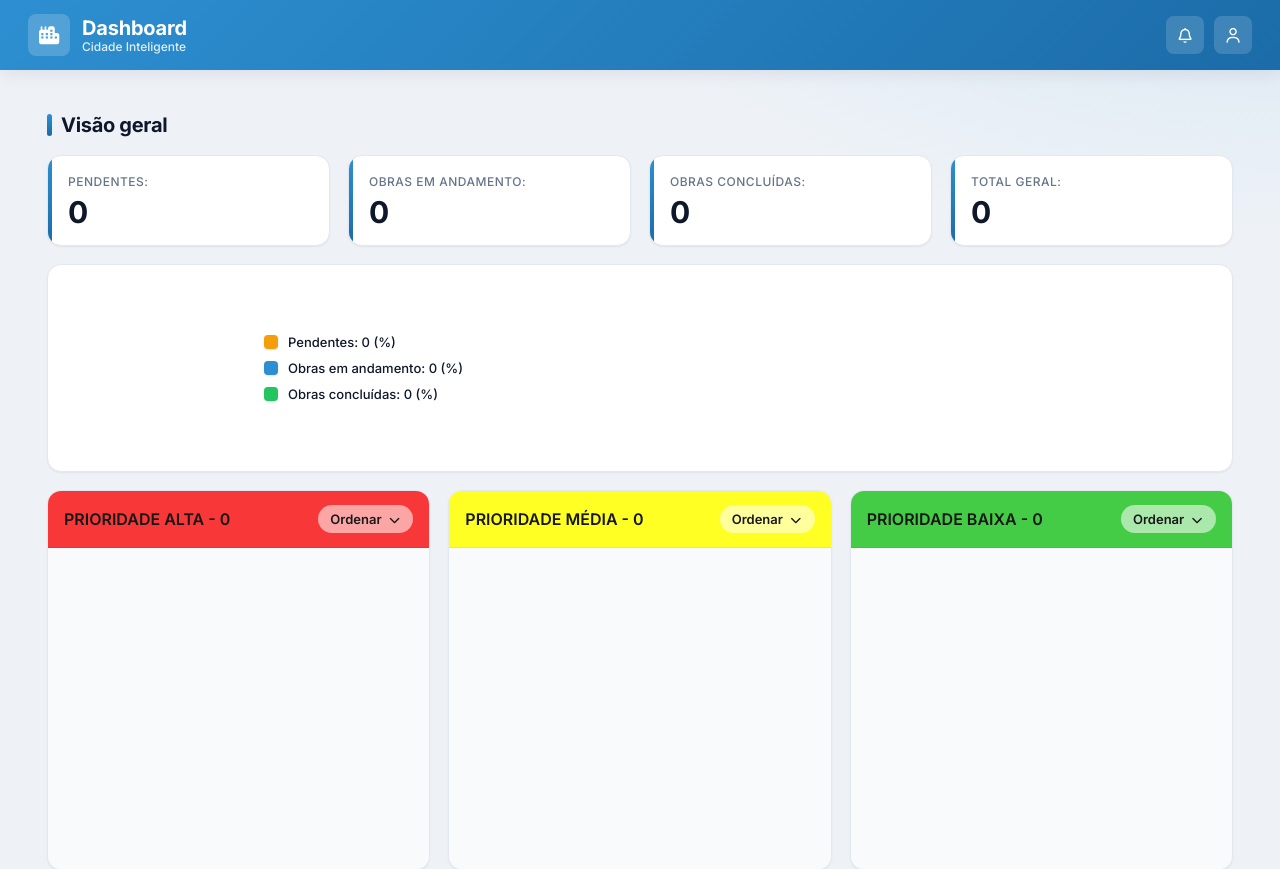
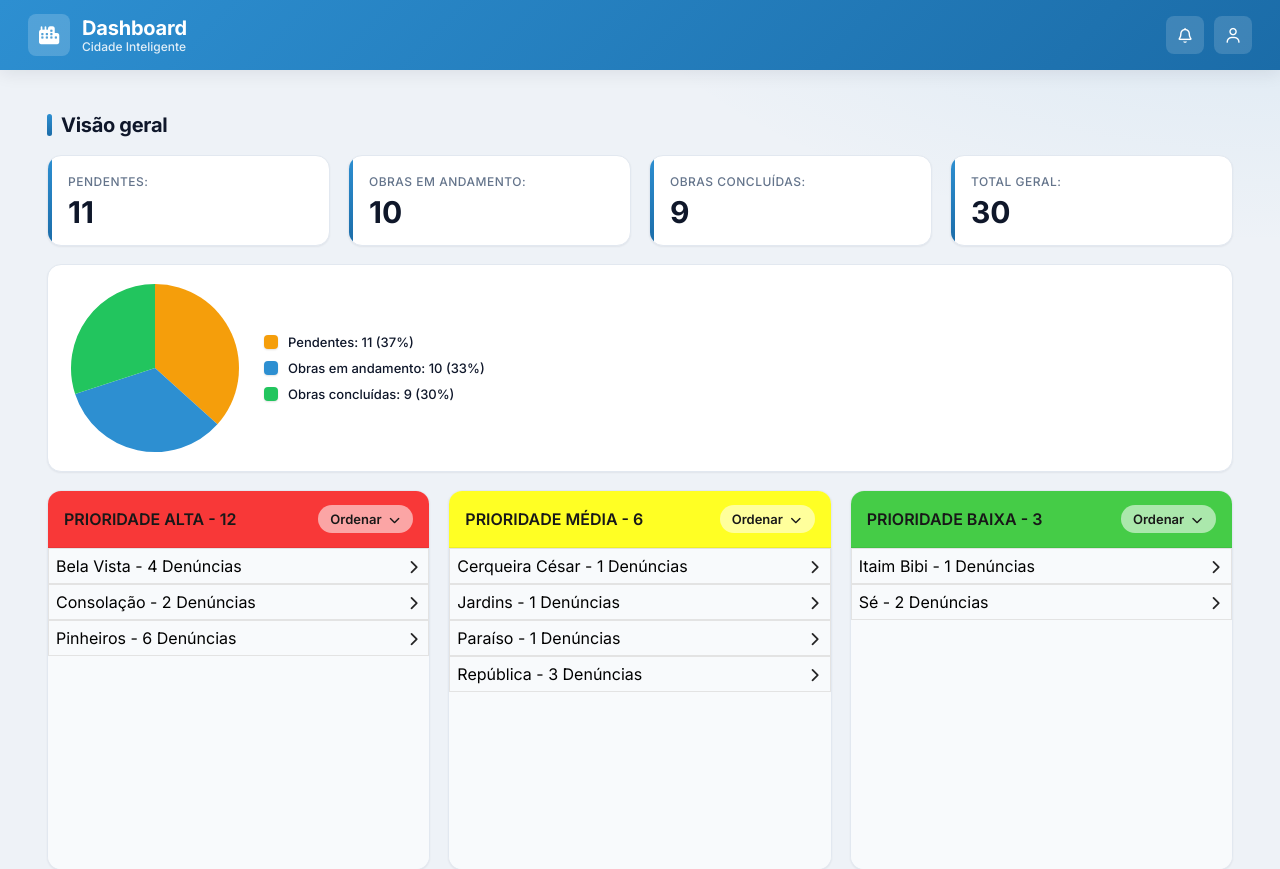
Before and after one commit to prjCidadeInteligente-Fatectq/cidade-inteligente, an Angular app: page /dashboard in a window 1280 px wide. Shown: the top 869 px of the page. Built offline with nearby package versions, Linux system fonts and the light colour scheme.

Commit message:
Fix models and the array acording to the new models

```diff
--- a/src/app/core/models/complaint.model.ts
+++ b/src/app/core/models/complaint.model.ts
@@ -9,6 +9,7 @@ export interface Complaint {
     date: string;
     latitude: number;
     longitude: number;
+    street: string;
     description?: string;
     neighborhood: Neighbohood;
     user: User;
--- a/src/app/home/home.component.html
+++ b/src/app/home/home.component.html
@@ -1,8 +1,8 @@
 <div class="page">
     <header class="header">
         <h1 class="section-title">Visão geral</h1>
-        <app-complaint-counter></app-complaint-counter>
-        <app-priority-cards></app-priority-cards>
+        <app-complaint-counter [complaints]="complaints"></app-complaint-counter>
+        <app-priority-cards [filteredComplaints]="complaints.filter(c => c.complaintStatus !== 'CONCLUÍDA')"></app-priority-cards>
     </header>
 
     <main class="content">
--- a/src/app/home/home.component.ts
+++ b/src/app/home/home.component.ts
@@ -1,9 +1,11 @@
 import { Component } from '@angular/core';
-
+import { complaints } from '@shared/data/complaints'
 @Component({
   selector: 'app-home',
   standalone: false,
   styleUrl: './home.component.css',
   templateUrl: './home.component.html',
 })
-export class HomeComponent {}
+export class HomeComponent {
+  complaints = complaints;
+}
```
Also changed, not shown: src/app/core/models/user.model.ts (+9 -8 lines).
